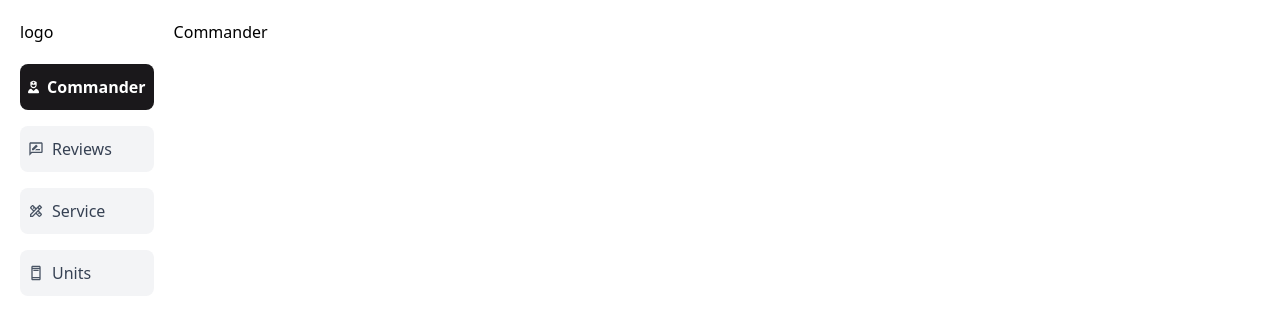
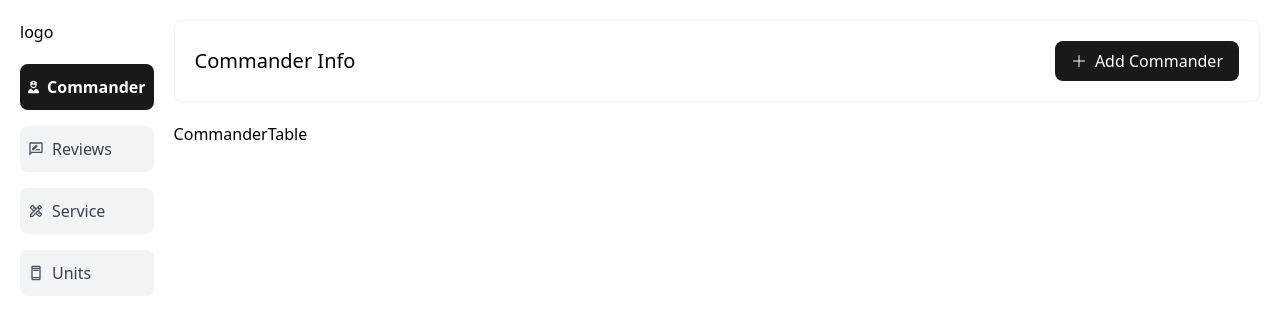
Before and after one commit to FSDTeam-SAA/jony_brutes_dashboard, a React (Vite) app: page /dashboard in a window 1280 px wide. Shown: the top 320 px of the page. Built offline with nearby package versions, Linux system fonts and the light colour scheme.

Commit message:
dash title done

```diff
--- /dev/null
+++ b/src/components/re-usable/dash-title.jsx
@@ -0,0 +1,19 @@
+import React from "react";
+import { PiPlus } from "react-icons/pi";
+import { NavLink } from "react-router";
+
+const DashTitle = ({ title, pathName, buttonName }) => {
+  return (
+    <div className="flex items-center justify-between border border-gray-100 p-5 rounded-lg">
+      <h1 className="font-medium text-xl">{title}</h1>
+
+      <NavLink to={pathName}>
+        <button className="flex items-center gap-2 bg-primary py-2 px-4 rounded-lg text-white cursor-pointer">
+          <PiPlus /> {buttonName}
+        </button>
+      </NavLink>
+    </div>
+  );
+};
+
+export default DashTitle;
--- a/src/pages/commander/commander.jsx
+++ b/src/pages/commander/commander.jsx
@@ -1,8 +1,22 @@
+import DashTitle from "../../components/re-usable/dash-title";
+import CommanderTable from "./components/commander-table";
 
 const Commander = () => {
   return (
-    <div>Commander</div>
-  )
-}
+    <div className="space-y-5">
+      <div>
+        <DashTitle
+          pathName={`/dashboard/add-commander`}
+          buttonName={"Add Commander"}
+          title={"Commander Info"}
+        />
+      </div>
 
-export default Commander
+      <div>
+        <CommanderTable />
+      </div>
+    </div>
+  );
+};
+
+export default Commander;
--- /dev/null
+++ b/src/pages/commander/components/commander-table.jsx
@@ -0,0 +1,8 @@
+
+const CommanderTable = () => {
+  return (
+    <div>CommanderTable</div>
+  )
+}
+
+export default CommanderTable
```
